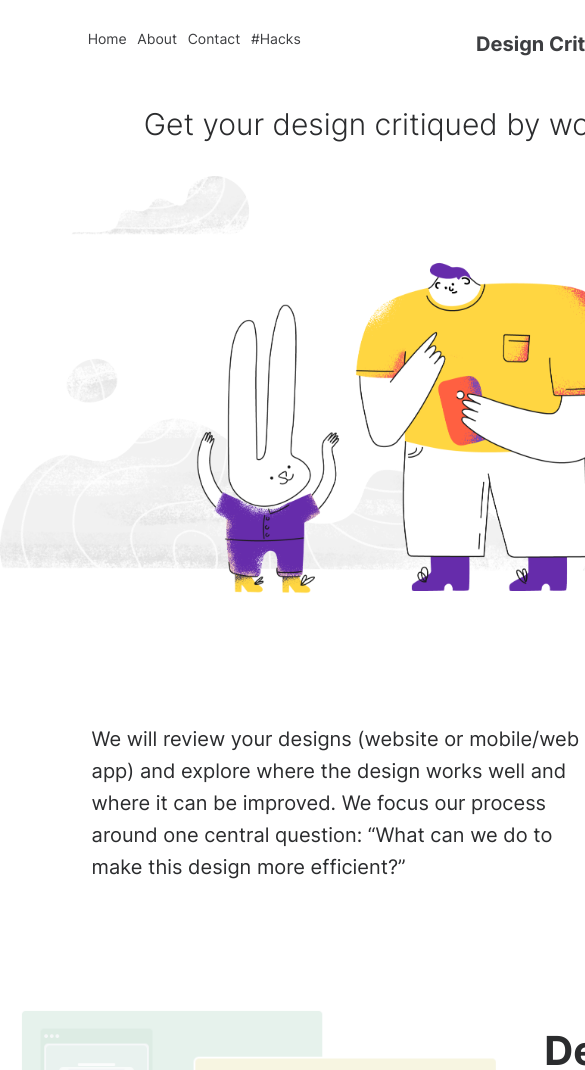
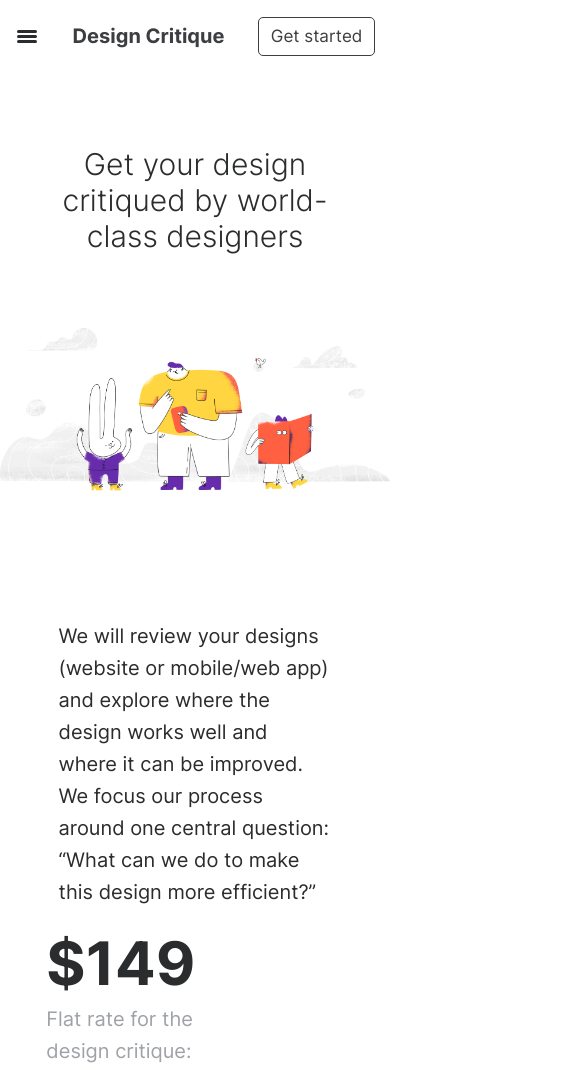
Before and after one commit to MiaMarmeladenbrot/supercode-project-design-critique, a plain HTML site: page index.html in a window 390 px wide. Shown: the top 1070 px of the page, 585 px wide, since content can reach past the window. Drawn offline with Linux system fonts and the light colour scheme.

Commit message:
media queries

```diff
--- a/assets/style/style.css
+++ b/assets/style/style.css
@@ -17,7 +17,8 @@ html {
 
 .wrapper {
   max-width: 1400px;
-  min-width: 1000px;
+  /* min-width: 1000px; */
+  /* hatte ich angegeben, bevor Media Queries angelegt wurden, damit der Rollschuhmann nicht unschön über den Text läuft */
   width: 100vw;
   margin: 0 auto;
 }
@@ -34,6 +35,7 @@ h1 {
 h2 {
   font-size: clamp(3rem, 3vw, 3.9rem);
   font-weight: 300;
+  margin: 0 2vw;
 }
 
 h3 {
@@ -61,7 +63,7 @@ header {
 }
 
 /* ! Nav-Leiste */
-header div {
+.navigation {
   display: flex;
   justify-content: space-around;
   align-items: flex-end;
@@ -94,10 +96,22 @@ header a {
   border: 1px solid white;
 }
 
-/* ! Header-Bild*/
+/* ! Burger-Menu */
+.burger {
+  background-color: #2b2c2e;
+  width: 20px;
+  height: 3px;
+  border-radius: 4px;
+  margin: 2px;
+
+  display: none;
+}
+
+/* ! Header-Bild */
 header article h2 {
   text-align: center;
   padding: 4vh 0;
+  margin: 40px;
 }
 
 /* ! Section 1: Price */
@@ -131,9 +145,6 @@ header article h2 {
 
   padding: 0 5vw;
   margin-bottom: 15vh;
-
-  /* background: url(../img/home_deliverables.png) left no-repeat;
-  background-size: contain; */
 }
 
 .deliverables img {
@@ -144,8 +155,6 @@ header article h2 {
 
 .deliverables div {
   width: 50%;
-
-  /* nach links schieben, falls Bild als Hintergrundbild fungiert */
 }
 
 .deliverables h3,
@@ -198,7 +207,6 @@ header article h2 {
 
 .critique article {
   text-align: center;
-  margin-bottom: 15vh;
 }
 
 .critique h3 {
@@ -226,7 +234,7 @@ header article h2 {
 .percentage img {
   width: 45%;
   position: absolute;
-  bottom: -110px;
+  bottom: -80px;
   right: 130px;
 }
 
@@ -271,3 +279,58 @@ header article h2 {
   color: #707275;
   font-size: 1.8rem;
 }
+
+/* # Media Queries */
+/* 1130px, damit der Rollschuhmann hier schon umbricht und nicht den Text verdeckt */
+@media only screen and (max-width: 1130px) {
+  .percentage div {
+    text-align: center;
+  }
+
+  .percentage img {
+    width: 45%;
+    position: initial;
+  }
+
+  .percentage {
+    padding-left: 0;
+  }
+
+  .critique {
+    margin-bottom: 5vh;
+  }
+}
+
+/* ! Tablet */
+@media only screen and (max-width: 768px) {
+  .price,
+  .deliverables,
+  .works article {
+    flex-direction: column;
+    align-items: center;
+  }
+
+  .price {
+    align-items: center;
+  }
+}
+
+/* ! Mobile */
+@media only screen and (max-width: 567px) {
+  nav {
+    display: none;
+  }
+
+  .burger {
+    display: block;
+  }
+
+  .navigation {
+    align-items: center;
+  }
+
+  .price p:nth-of-type(1),
+  .deliverables div {
+    width: 70%;
+  }
+}
--- a/index.html
+++ b/index.html
@@ -8,14 +8,25 @@
   </head>
   <body>
     <div class="wrapper">
+      <!-- ! Header mit Navleiste -->
       <header>
-        <div>
+        <div class="navigation">
+          <!-- Nav-Leiste für Desktop Version -->
           <nav>
             <a href="#">Home</a>
             <a href="#">About</a>
             <a href="#">Contact</a>
             <a href="#">#Hacks</a>
           </nav>
+
+          <!-- Burger-Menu für Mobile Version -->
+          <section>
+            <div class="burger"></div>
+            <div class="burger"></div>
+            <div class="burger"></div>
+          </section>
+
+          <!-- ! Header mit Bild -->
           <a href=""><h1>Design Critique</h1></a>
           <a class="button" href="#">Get started</a>
         </div>
@@ -98,7 +109,7 @@
           </article>
         </section>
 
-        <!-- ! Section 4: Critque -->
+        <!-- ! Section 4: Critique -->
         <section class="critique">
           <article>
             <h3>Critique!</h3>
```
